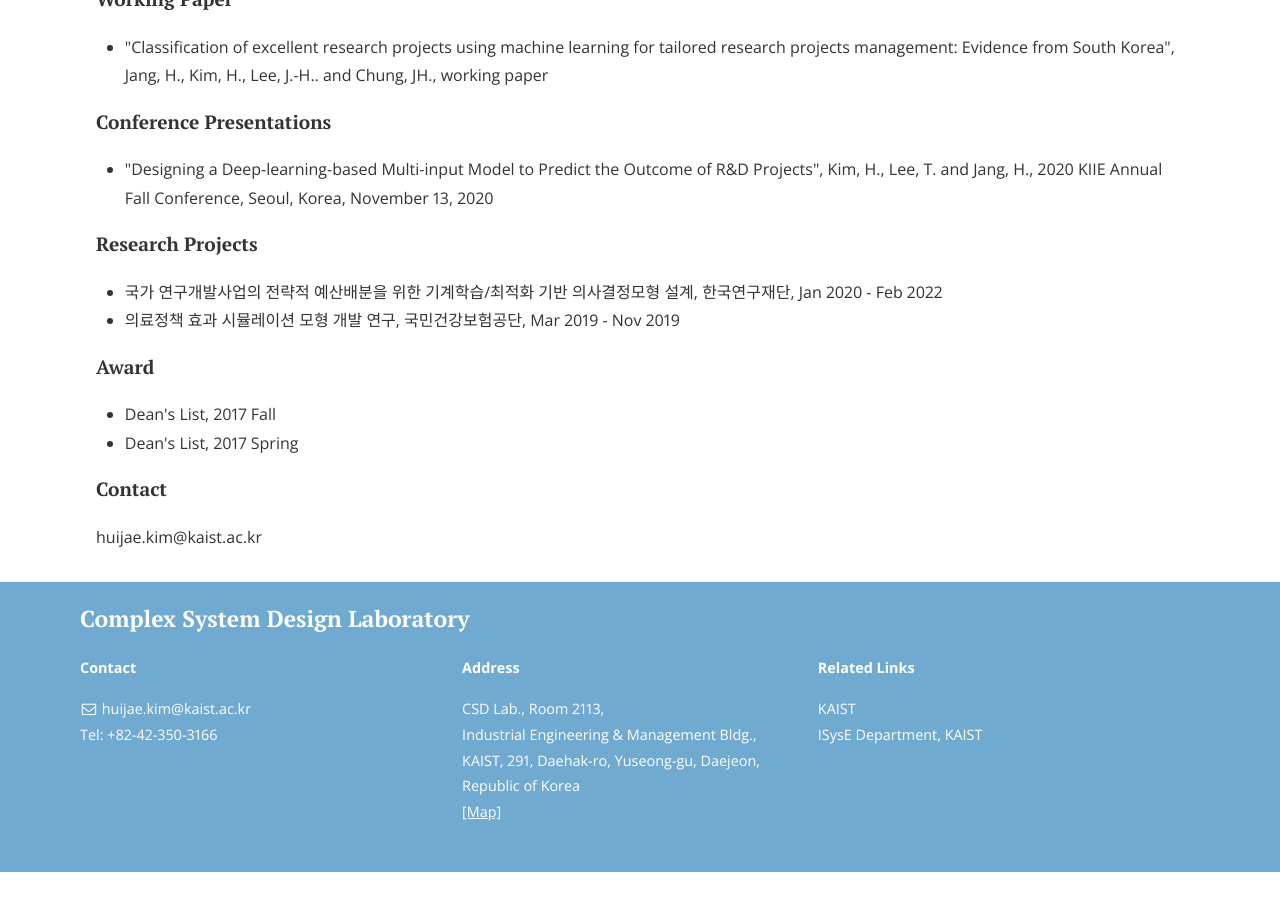
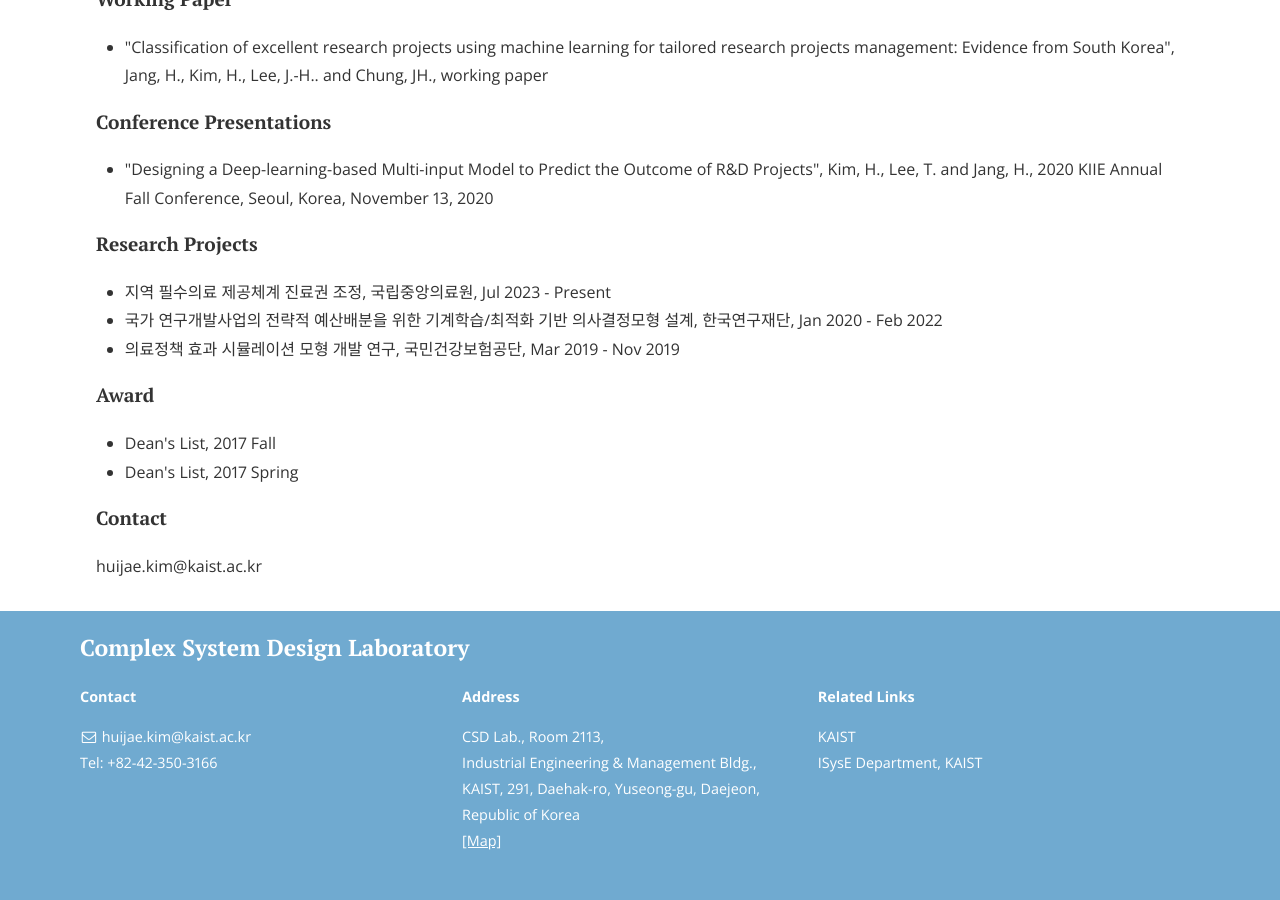
Before and after one commit to CSDlab-KAIST/csdlab-kaist.github.io, a Jekyll site: the page built from people/huijae.html, in a window 1280 px wide and 900 px high, scrolled down 586 px. Built offline with Jekyll 4.4.1, drawn with Linux system fonts in a browser that asks for light colours; nearby versions of some CDN libraries; before the commit the page ends 1458 px from its top, so only the background shows below that.

Commit message:
Update huijae.html

```diff
--- a/people/huijae.html
+++ b/people/huijae.html
@@ -55,6 +55,7 @@ title: Huijae Kim
 
 <h4>Research Projects</h4>
 <ul>
+  <li>지역 필수의료 제공체계 진료권 조정, 국립중앙의료원, Jul 2023 - Present</li>
   <li>국가 연구개발사업의 전략적 예산배분을 위한 기계학습/최적화 기반 의사결정모형 설계, 한국연구재단, Jan 2020 - Feb 2022</li>
   <li>의료정책 효과 시뮬레이션 모형 개발 연구, 국민건강보험공단, Mar 2019 - Nov 2019</li>
 </ul>
```
